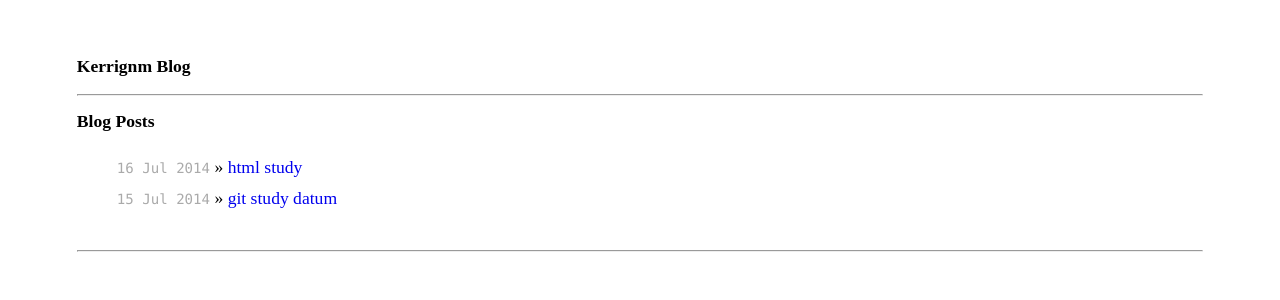
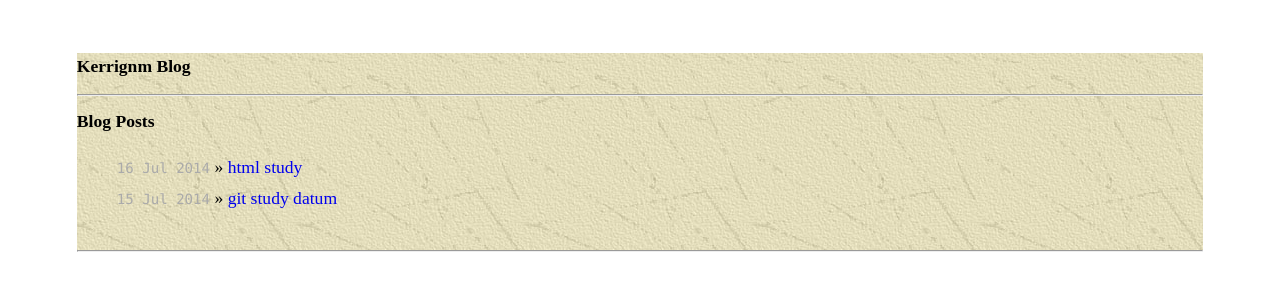
Before and after one commit to kerrignm/blog, a Jekyll site: the page built from index.html, in a window 1280 px wide. Shown: the top 300 px of the page. Built offline with Jekyll 4.4.1, drawn with Linux system fonts in a browser that asks for light colours.

```diff
--- a/css/screen.css
+++ b/css/screen.css
@@ -14,7 +14,7 @@
     width: 64em;
     margin: 3em auto 2em auto;
     line-height: 1.5em;
-    background-image: url('{{ site.baseurl }}/images/eg_background.jpg');
+    background-image: url(http://kerrignm.github.io/blog/images/eg_background.jpg);
 }
 
 ul.posts {
```
